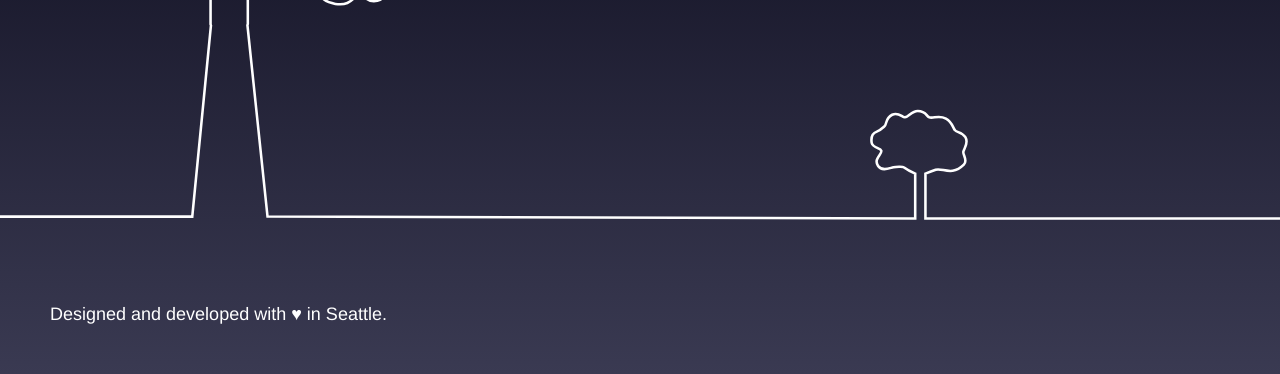
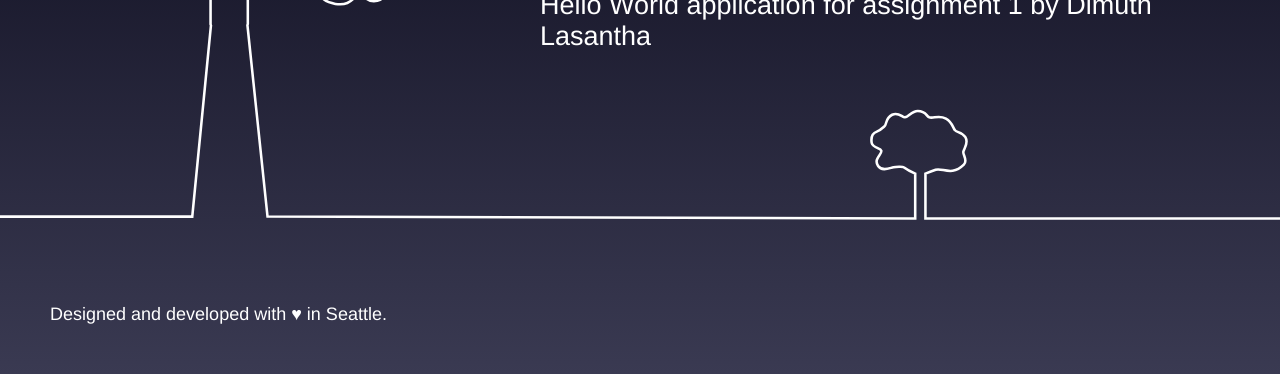
Before and after one commit to dimuth/InitialApplication, a website: page public/index.html in a window 1280 px wide. Shown: the part 426-800 px from the top of the page. Drawn offline with Linux system fonts and the light colour scheme.

Commit message:
Initial commit

```diff
--- a/public/index.html
+++ b/public/index.html
@@ -59,7 +59,7 @@
             <a class="twitter-link" href="http://twitter.com/home/?status=I%20created%20a%20project%20with%20AWS%20CodeStar!%20%23AWS%20%23AWSCodeStar%20https%3A%2F%2Faws.amazon.com%2Fcodestar"><img src="assets/img/tweet.svg" /></a>
             <div class="text">
                 <h1>Congratulations!</h1>
-                <h2>You just created a Node.js web application</h2>
+                <h2>Hello World application for assignment 1 by Dimuth Lasantha</h2>
             </div>
         </div>
     </div>
```
